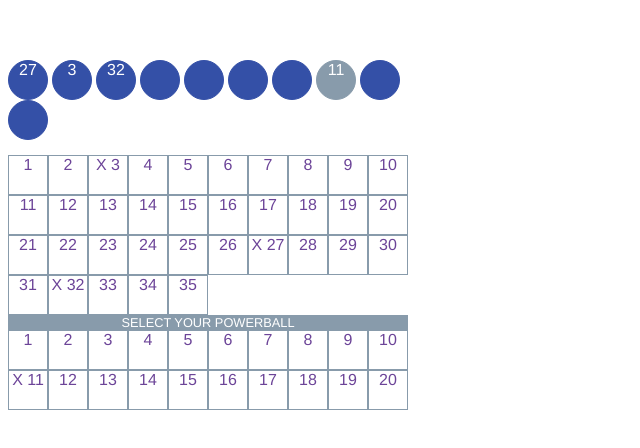
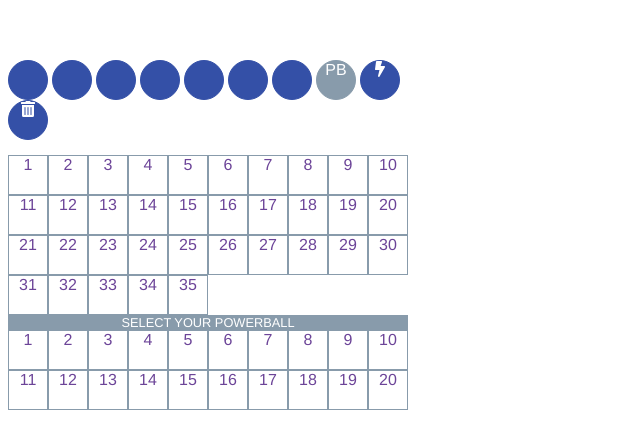
Before and after one commit to isonaj/powerball, a Vue app: page / in a window 1280 px wide. Shown: the top 448 px of the page, without its empty margins (0-640 px from the left). Built offline with nearby package versions, Linux system fonts and the light colour scheme.

Commit message:
Added fontawesome

```diff
--- a/package.json
+++ b/package.json
@@ -10,6 +10,8 @@
   },
   "dependencies": {
     "@fortawesome/fontawesome-free": "^5.12.1",
+    "@fortawesome/fontawesome-svg-core": "^1.2.27",
+    "@fortawesome/free-solid-svg-icons": "^5.12.1",
     "@fortawesome/vue-fontawesome": "^0.1.9",
     "axios": "^0.19.2",
     "vue": "^2.6.10",
--- a/src/App.vue
+++ b/src/App.vue
@@ -7,6 +7,16 @@
 <script lang="ts">
 import Vue from "vue";
 import Powerball from "./components/Powerball.vue";
+
+import { library } from "@fortawesome/fontawesome-svg-core";
+import { faTimes, faTrashAlt, faBolt } from "@fortawesome/free-solid-svg-icons";
+import { FontAwesomeIcon } from "@fortawesome/vue-fontawesome";
+
+library.add(faTimes);
+library.add(faTrashAlt);
+library.add(faBolt);
+
+Vue.component('font-awesome-icon', FontAwesomeIcon);
 
 export default Vue.extend({
   name: "app",
--- a/src/components/Powerball.vue
+++ b/src/components/Powerball.vue
@@ -7,19 +7,24 @@
       <div class="powerball">
         {{powerball ? powerball : 'PB'}}
       </div>
-      <div @click="autofill()"><i class="fas fa-bolt"></i></div>
-      <div @click="clear()"><i class="fas fa-trash-alt"></i></div>
+      <div @click="autofill()">
+        <font-awesome-icon icon="bolt" />
+        <i class="fas fa-bolt"></i>
+      </div>
+      <div @click="clear()">
+        <font-awesome-icon icon="trash-alt" />
+      </div>
     </div>
     <div class="picker">
       <div v-for="index in 35" :key="index+10" @click="select(index)">
-        {{selection.indexOf(index) >= 0 ? 'X': ''}}
+        <font-awesome-icon v-if="selection.indexOf(index) >= 0" icon="times" />
         {{index}}
       </div>
     </div>
     <div style="color: white; background-color: #889bab; font-size:0.8em">SELECT YOUR POWERBALL</div>
     <div class="picker">
       <div v-for="index in 20" :key="index+50" @click="powerball=index">
-        {{powerball==index?'X':''}}
+        <font-awesome-icon v-if="powerball == index" icon="times" />
         {{index}} <i class="fas fa-times"></i>
       </div>
     </div>
@@ -34,8 +39,8 @@
   name: "Powerball",
   data: function() {
     return {
-      selection: [ 27, 3, 32 ],
-      powerball: 11
+      selection: [],
+      powerball: 0
     }
   },
   methods: {
@@ -48,18 +53,16 @@
       this.powerball = 0;
     },
     autofill() {
-      this.selection = [1, 2, 3, 4, 5, 6, 7];
-      this.powerball = 8;
       var body = {
         "CompanyId": "GoldenCasket",
         "MaxDrawCountPerProduct": 1,
         "OptionalProductFilter": ["Powerball"]
       };
-      var result = axios.post('https://data.api.thelott.com/sales/vmax/web/data/lotto/latestresults', body)
+      var result = axios
+        .post('https://data.api.thelott.com/sales/vmax/web/data/lotto/latestresults', body)
         .then(response => {
           this.selection = response.data.DrawResults[0].PrimaryNumbers;
           this.powerball = response.data.DrawResults[0].SecondaryNumbers[0];
-          console.log(response);
         })
         .catch(error => {});
     }
```
Also changed, not shown: 1 other file (tests, documents, lock files or other folders).
